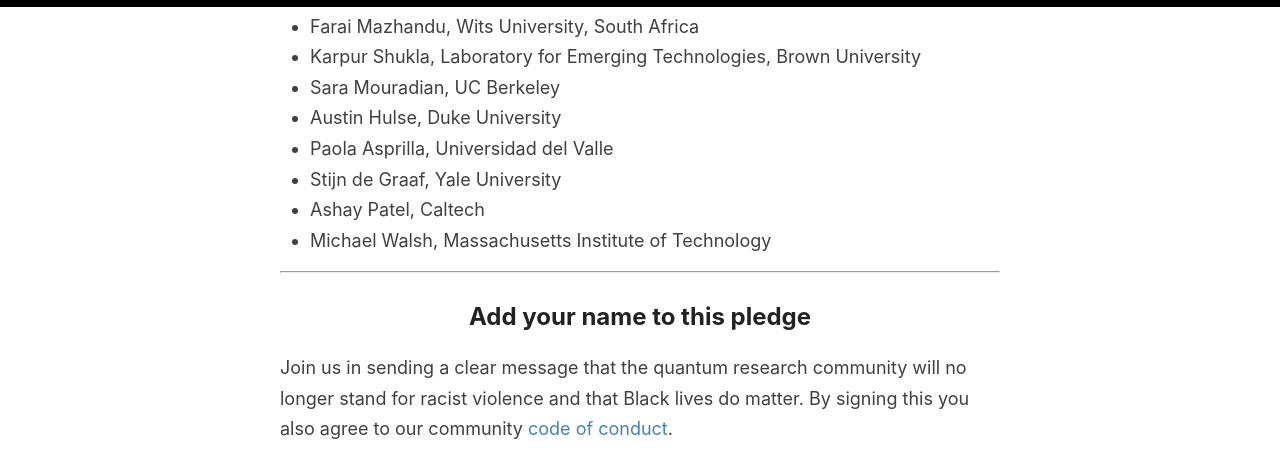
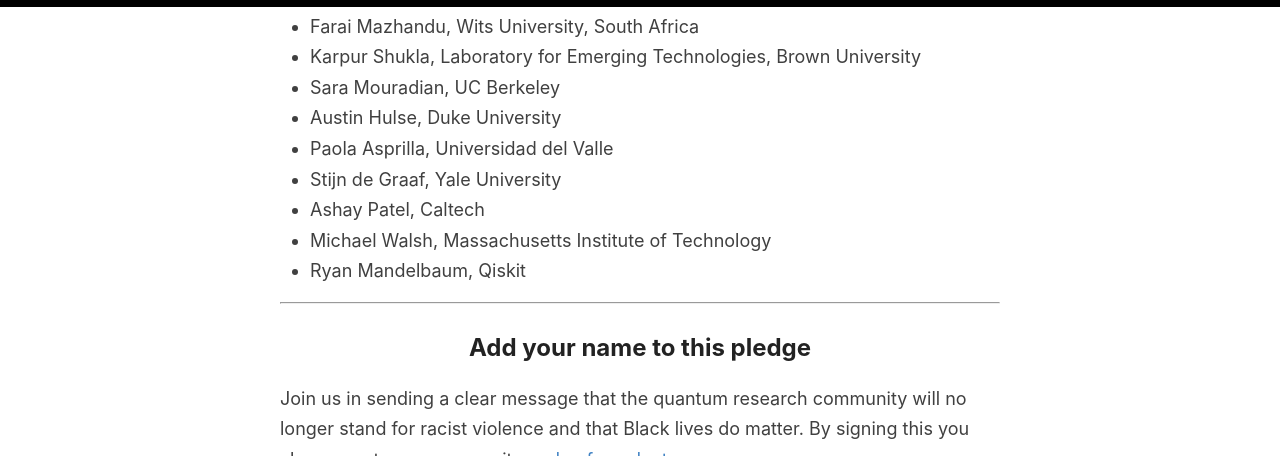
Before and after one commit to quantumforblacklives/quantumforblacklives.github.io, a Jekyll site: the page built from index.html, in a window 1280 px wide and 900 px high, scrolled down 5480 px, cut to the strip 0-456 px from the top of the window. Built offline with Jekyll 4.4.1, drawn with Linux system fonts in a browser that asks for light colours; the list of posts is cut into pages by our own code.

Commit message:
Add signature from Ryan Mandelbaum.

```diff
--- a/_includes/signatories.md
+++ b/_includes/signatories.md
@@ -81,3 +81,4 @@
 - Stijn de Graaf, Yale University
 - Ashay Patel, Caltech
 - Michael Walsh, Massachusetts Institute of Technology
+- Ryan Mandelbaum,  Qiskit
```
